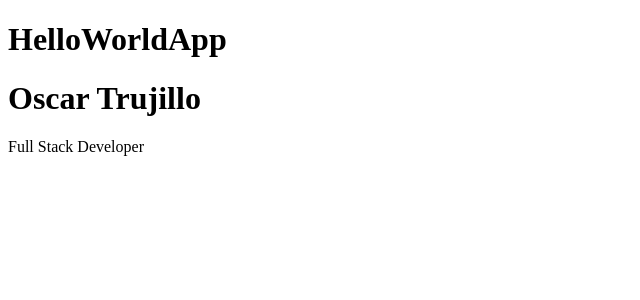
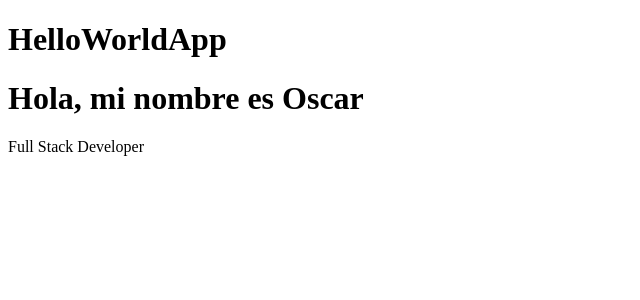
Before and after one commit to oscartrugo/React_Curso_Fernando_Herrera, a React (Vite) app in the folder 03-counter-app-vite/: page / in a window 1280 px wide. Shown: the top 300 px of the page, without its empty margins (0-640 px from the left). Built offline with nearby package versions, Linux system fonts and the light colour scheme.

Commit message:
39. Impresión de variables en el HTML

```diff
--- a/03-counter-app-vite/src/FirstApp.jsx
+++ b/03-counter-app-vite/src/FirstApp.jsx
@@ -1,9 +1,11 @@
 import React from 'react'
+
+const getSaludo = (nombre) => 'Hola, mi nombre es ' + nombre;
 
 export const FirstApp = () => {
   return (
     <>
-        <h1>Oscar Trujillo</h1>
+        <h1>{ getSaludo('Oscar') }</h1>
         <p>Full Stack Developer</p>
     </>
   )
```
